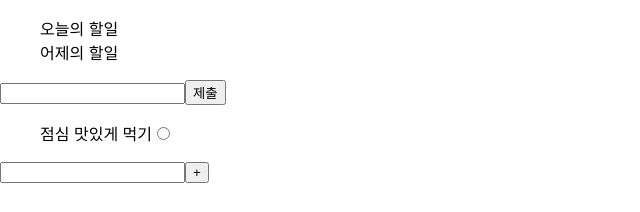
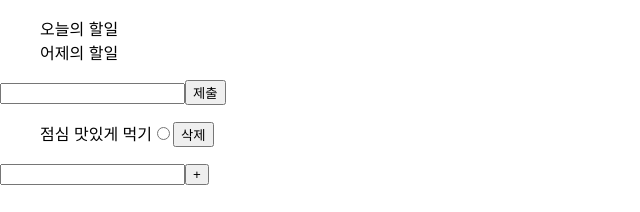
Before and after one commit to 22sonamu/react_study, a React (Create React App) app in the folder todo/: page / in a window 1280 px wide. Shown: the top 212 px of the page, without its empty margins (0-640 px from the left). Built offline with nearby package versions, Linux system fonts and the light colour scheme.

Commit message:
feat : 삭제 버튼 개발

```diff
--- /dev/null
+++ b/todo/src/components/TodoDeleteButton.jsx
@@ -0,0 +1,31 @@
+import { todoList } from "../recoil/atoms";
+import { useRecoilState } from "recoil";
+import deepCopy from "../util/deepCopy";
+const TodoDeleteButton = ({deleteId}) => {
+    const [todoListState, setTodoListState] = useRecoilState(todoList)
+    const deleteClickEventHandler = () => {
+        setTodoListState(
+            (prev) => {
+                //prev 값을 깊은 복사하여
+                const newList = deepCopy(prev)
+                var i
+                for(i = 0 ; i < newList.length ; i ++){
+                    //삭제
+                    if(newList[i].id == deleteId){
+                        newList.splice(i , 1)
+                        break
+                    }
+
+                }
+                return newList
+            }
+        )
+    }
+
+    return <button onClick={() => {deleteClickEventHandler()}}>
+        삭제
+    </button>
+}
+
+
+export default TodoDeleteButton;
--- a/todo/src/components/TodoLists.jsx
+++ b/todo/src/components/TodoLists.jsx
@@ -3,6 +3,7 @@ import { todoSelector, doneTodoSelector} from "../recoil/selectors";
 import { useEffect } from "react";
 import { todoList } from "../recoil/atoms";
 import deepCopy from "../util/deepCopy";
+import TodoDeleteButton from "./TodoDeleteButton";
 const TodoLists = () => {
 
     //click된 투두에 따른 Todo Bundle의 Todo List 받아오기
@@ -31,6 +32,7 @@ const TodoLists = () => {
                     <del>{todo.content}</del> : <>{todo.content}</>
                 }
                     <input type="radio" onChange={()=>{updateDoneTodo(todo.id)}}/>
+                    <TodoDeleteButton deleteId={todo.id}></TodoDeleteButton>
                 </li>
             ))}
         </ul>
```
